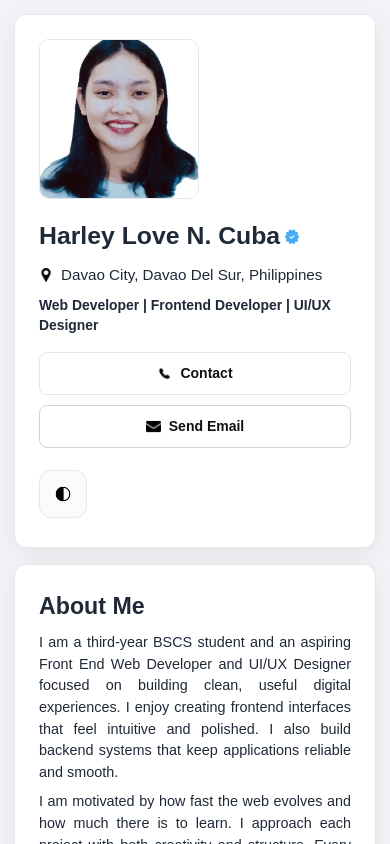
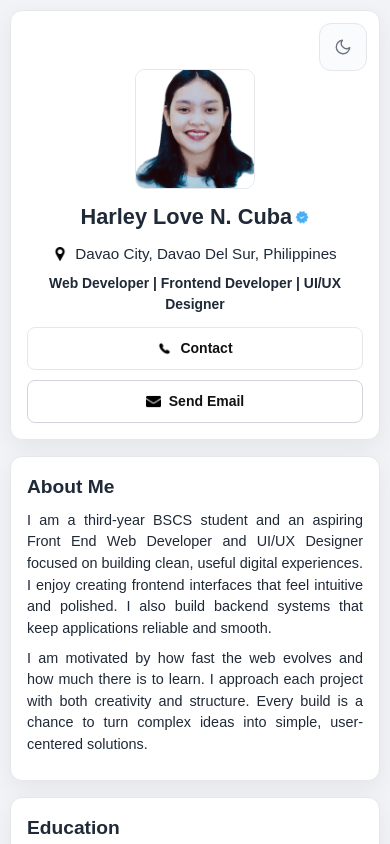
Before and after one commit to leyquinn/myportfolio, a React (Vite) app in the folder myportfolio/: page / in a window 390 px wide. Shown: the top 844 px of the page. Built offline with nearby package versions, Linux system fonts and the light colour scheme.

Commit message:
fix mobile responsiveness

```diff
--- a/myportfolio/src/App.css
+++ b/myportfolio/src/App.css
@@ -45,6 +45,14 @@ body {
   background: var(--bg-color);
   line-height: 1.5;
   transition: background-color 0.28s ease, color 0.28s ease;
+}
+
+html,
+body,
+#root {
+  width: 100%;
+  max-width: 100%;
+  overflow-x: hidden;
 }
 
 p {
@@ -81,8 +89,8 @@ nav a,
 .top-nav {
   background: var(--surface-1); padding: 0; border-radius: var(--radius);
   border: 1px solid var(--border-color); box-shadow: var(--shadow-soft); margin-bottom: 20px;
-  width: 100vw;
-  margin-left: calc(50% - 50vw);
+  width: 100%;
+  margin-left: 0;
   border-radius: 0;
   border-left: none;
   border-right: none;
@@ -119,21 +127,20 @@ nav a.active,
   cursor: pointer;
 }
 
-.theme-toggle-icon {
+.theme-toggle-glyph {
   width: 18px;
   height: 18px;
   display: block;
-  object-fit: contain;
   margin: 0 auto;
-  filter: brightness(0) saturate(100%);
-}
-
-[data-theme='dark'] .theme-toggle-icon {
-  filter: brightness(0) invert(1);
+  fill: none;
+  stroke: currentColor;
+  stroke-width: 1.8;
+  stroke-linecap: round;
+  stroke-linejoin: round;
 }
 
 /* Dedicated Page Layouts*/
-.view-container { padding-bottom: 40px; }
+.view-container { padding-bottom: 0; }
 
 .projects-view,
 .contact-view {
@@ -318,6 +325,8 @@ nav a.active,
 .project-item h3 {
   margin: 0;
   font-size: 0.92rem;
+  min-width: 0;
+  overflow-wrap: anywhere;
 }
 
 .project-item p {
@@ -1119,6 +1128,7 @@ section, .project-item {
   grid-template-columns: 190px minmax(0, 1fr) auto;
   gap: 22px;
   align-items: start;
+  position: relative;
 }
 .hero-avatar {
   width: 190px;
@@ -1129,6 +1139,10 @@ section, .project-item {
   flex-direction: column;
   align-items: flex-start;
   gap: 2px;
+}
+
+.hero-content {
+  min-width: 0;
 }
 
 .hero-card h1 {
@@ -1145,11 +1159,13 @@ section, .project-item {
   font-size: clamp(0.87rem, 1.15vw, 1.02rem);
   font-weight: 700;
   color: var(--text-main);
+  overflow-wrap: anywhere;
 }
 
 .location-tag {
   display: inline-flex;
   align-items: center;
+  flex-wrap: wrap;
   gap: 8px;
   margin: 4px 0 8px;
   color: var(--text-main);
@@ -1374,7 +1390,7 @@ section, .project-item {
 }
 
 .projects-view .reference-footer {
-  margin-top: 210px;
+  margin-top: 60px;
   width: 100%;
   margin-left: 0;
   border: 0;
@@ -1426,6 +1442,21 @@ section, .project-item {
   .hero-card, .split-row, .projects-full-grid, .project-grid, .timeline-row { grid-template-columns: 1fr; }
   .timeline-date { text-align: left; padding-top: 0; }
 
+  .left-rail .learning-card,
+  .right-rail .projects-section {
+    min-height: 0;
+  }
+
+  .reference-footer.reveal {
+    opacity: 1;
+    transform: none;
+  }
+
+  .projects-section .project-item p,
+  .projects-view .project-item p {
+    min-height: 0;
+  }
+
   .top-nav-inner {
     padding: 10px 14px;
   }
@@ -1443,7 +1474,11 @@ section, .project-item {
   }
 
   .hero-tools {
-    justify-self: start;
+    position: absolute;
+    top: 14px;
+    right: 14px;
+    justify-self: end;
+    z-index: 2;
   }
 
   .hero-cta .btn-black,
@@ -1458,4 +1493,261 @@ section, .project-item {
   .social-icon-row {
     justify-content: flex-start;
   }
-}
+
+  .reference-footer,
+  .projects-view .reference-footer,
+  .contact-view .reference-footer {
+    margin-top: 44px;
+    padding-top: 24px;
+  }
+}
+
+@media (max-width: 600px) {
+  .site-shell {
+    padding: 10px;
+  }
+
+  section,
+  .project-item,
+  .projects-section,
+  .contact-view .contact-form-card,
+  .contact-view .social-card {
+    padding: 16px;
+  }
+
+  .top-nav-inner {
+    padding: 8px 10px;
+  }
+
+  nav {
+    gap: 6px;
+    flex-wrap: wrap;
+    justify-content: flex-end;
+  }
+
+  .hero-card {
+    gap: 14px;
+    padding-top: 58px;
+  }
+
+  .hero-avatar {
+    width: 120px;
+    margin: 0 auto;
+  }
+
+  .hero-tools {
+    top: 12px;
+    right: 12px;
+  }
+
+  .hero-head {
+    align-items: center;
+    text-align: center;
+  }
+
+  .hero-card h1 {
+    font-size: 1.36rem;
+    justify-content: center;
+  }
+
+  .roles-inline,
+  .location-tag {
+    text-align: center;
+    justify-content: center;
+  }
+
+  .hero-cta {
+    margin-top: 12px;
+  }
+
+  .hero-cta .cta-with-icon {
+    width: 100%;
+  }
+
+  .card-header h2,
+  .learning-recommendation-title {
+    font-size: 1.2rem;
+  }
+
+  .project-preview img {
+    height: 148px;
+  }
+
+  .projects-section .project-grid,
+  .projects-full-grid {
+    gap: 16px;
+  }
+
+  .project-top {
+    flex-wrap: wrap;
+    align-items: flex-start;
+  }
+
+  .projects-section .project-item p,
+  .projects-view .project-item p {
+    text-align: left;
+    min-height: 0;
+  }
+
+  .projects-section .barbershop-card .tech-tags,
+  .projects-view .barbershop-card .tech-tags {
+    max-width: 100%;
+    margin-bottom: 22px;
+  }
+
+  .projects-section .btn-live,
+  .projects-section .btn-ongoing,
+  .projects-view .btn-live,
+  .projects-view .btn-ongoing {
+    width: 100%;
+    margin-top: 16px;
+  }
+
+  .timeline-item {
+    grid-template-columns: auto 1fr;
+    row-gap: 6px;
+  }
+
+  .timeline-item .date-tag {
+    grid-column: 2;
+    justify-self: start;
+  }
+
+  .social-icon-row a {
+    width: 44px;
+    height: 44px;
+  }
+
+  .reference-footer {
+    margin-top: 36px;
+    padding-top: 22px;
+  }
+
+  .projects-view .reference-footer,
+  .contact-view .reference-footer {
+    margin-top: 36px;
+    padding-top: 22px;
+  }
+}
+
+@media (max-width: 380px) {
+  .site-shell {
+    padding: 8px;
+  }
+
+  .top-nav-inner {
+    flex-direction: column;
+    align-items: stretch;
+    gap: 8px;
+    padding: 8px;
+  }
+
+  .nav-left {
+    justify-content: center;
+  }
+
+  nav {
+    justify-content: center;
+  }
+
+  nav a,
+  .nav-link {
+    font-size: 0.82rem;
+    padding: 6px 10px;
+  }
+
+  section,
+  .project-item,
+  .projects-section,
+  .contact-view .contact-form-card,
+  .contact-view .social-card {
+    padding: 14px;
+  }
+
+  .hero-avatar {
+    width: 102px;
+  }
+
+  .hero-card {
+    padding-top: 54px;
+  }
+
+  .hero-tools {
+    top: 10px;
+    right: 10px;
+  }
+
+  .hero-card h1 {
+    font-size: 1.2rem;
+  }
+
+  .roles-inline {
+    font-size: 0.84rem;
+  }
+
+  .location-tag {
+    font-size: 0.84rem;
+  }
+
+  .hero-cta {
+    gap: 8px;
+  }
+
+  .hero-cta .btn-black,
+  .hero-cta .btn-outline,
+  .hero-cta .cta-with-icon {
+    min-width: 0;
+    width: 100%;
+  }
+
+  .card-header h2,
+  .learning-recommendation-title,
+  .contact-highlight-copy h2 {
+    font-size: 1.08rem;
+  }
+
+  .project-preview img {
+    height: 132px;
+  }
+
+  .projects-section .project-item,
+  .projects-view .project-item {
+    padding: 12px;
+  }
+
+  .projects-section .project-item h3,
+  .projects-view .project-item h3 {
+    font-size: 0.95rem;
+  }
+
+  .tech-tags span {
+    font-size: 0.72rem;
+    padding: 5px 10px;
+  }
+
+  .date-tag,
+  .date-tag.current {
+    font-size: 0.62rem;
+  }
+
+  .social-icon-row {
+    gap: 10px;
+  }
+
+  .social-icon-row a {
+    width: 40px;
+    height: 40px;
+  }
+
+  .social-icon-row a svg {
+    width: 18px;
+    height: 18px;
+  }
+
+  .reference-footer,
+  .projects-view .reference-footer,
+  .contact-view .reference-footer {
+    margin-top: 28px;
+    padding-top: 18px;
+  }
+}
--- a/myportfolio/src/App.jsx
+++ b/myportfolio/src/App.jsx
@@ -160,7 +160,23 @@ const Home = ({ theme, toggleTheme }) => (
           aria-label={theme === 'light' ? 'Switch to dark mode' : 'Switch to light mode'}
           onClick={toggleTheme}
         >
-          <img className="theme-toggle-icon" src="/night-mode.png" alt="" aria-hidden="true" />
+          {theme === 'light' ? (
+            <svg className="theme-toggle-glyph" viewBox="0 0 24 24" aria-hidden="true">
+              <path d="M21 12.79A9 9 0 1 1 11.21 3 7 7 0 0 0 21 12.79z" />
+            </svg>
+          ) : (
+            <svg className="theme-toggle-glyph" viewBox="0 0 24 24" aria-hidden="true">
+              <circle cx="12" cy="12" r="4" />
+              <path d="M12 2v2" />
+              <path d="M12 20v2" />
+              <path d="m4.93 4.93 1.41 1.41" />
+              <path d="m17.66 17.66 1.41 1.41" />
+              <path d="M2 12h2" />
+              <path d="M20 12h2" />
+              <path d="m6.34 17.66-1.41 1.41" />
+              <path d="m19.07 4.93-1.41 1.41" />
+            </svg>
+          )}
         </button>
       </div>
     </section>
```
